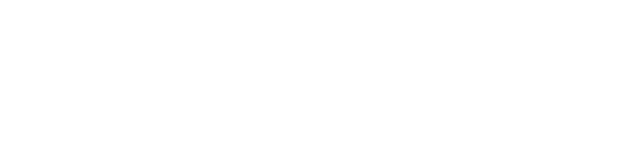
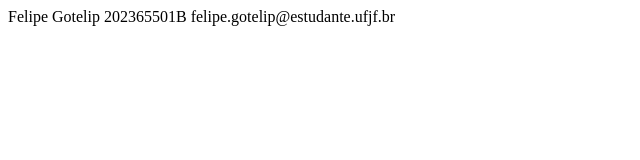
Before and after one commit to ufjf-dcc202/ufjf-dcc202-2025-1-b-atv01-fgotelip, a plain HTML site: page index.html in a window 1280 px wide. Shown: the whole page, without its empty margins (0-640 px from the left). Drawn offline with Linux system fonts and the light colour scheme.

Commit message:
adicionando mais informações

```diff
--- a/index.html
+++ b/index.html
@@ -3,9 +3,12 @@
 <head>
     <meta charset="UTF-8">
     <meta name="viewport" content="width=device-width, initial-scale=1.0">
-    <title>Teste</title>
+    <title>DCC202 ATV01</title>
 </head>
 <body>
+    Felipe Gotelip
+    202365501B
+    felipe.gotelip@estudante.ufjf.br
 
 </body>
 </html>
```
